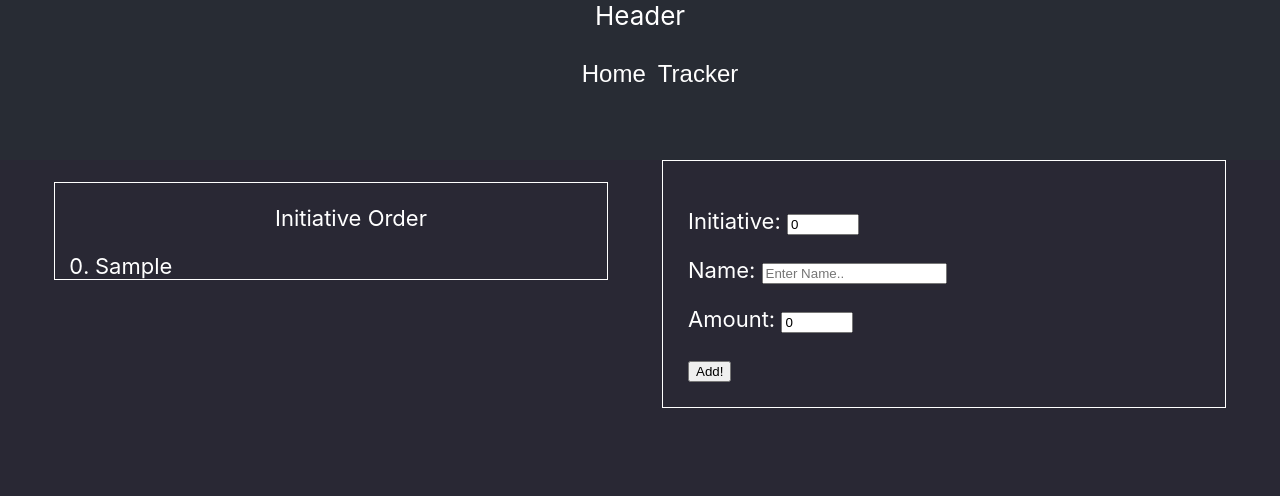
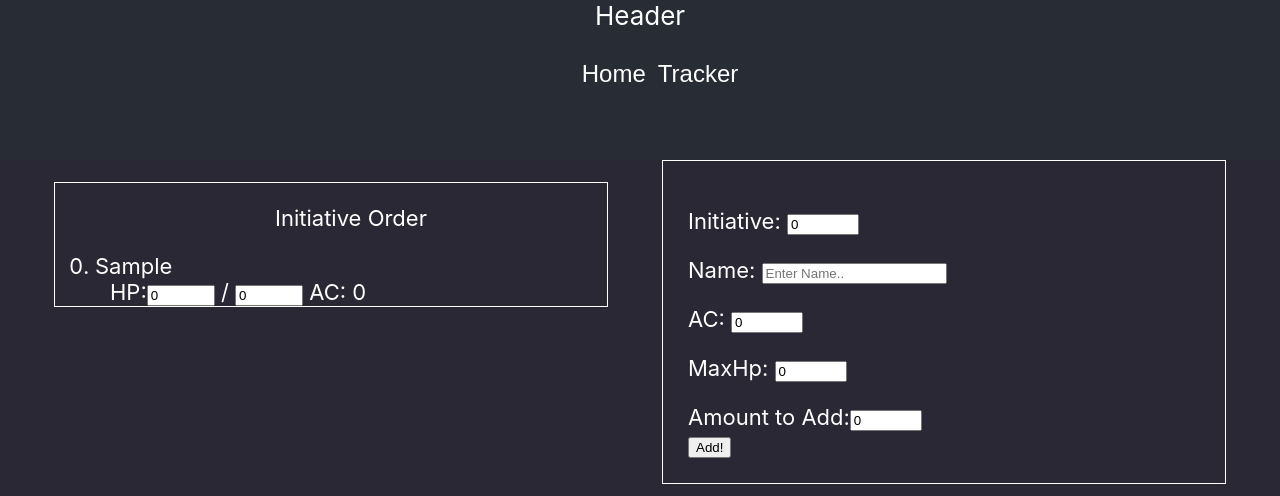
Before and after one commit to ColeHend/dnd-battletracker, a React (Create React App) app: page /tracker in a window 1280 px wide. Both pictures are taken after typing "Sample" into the empty fields and a click on the button "Add!". Shown: the top 496 px of the page. Built offline with nearby package versions, Linux system fonts and the light colour scheme.

Commit message:
Can add groups of creatures

```diff
--- a/package.json
+++ b/package.json
@@ -7,6 +7,7 @@
     "@testing-library/react": "^13.4.0",
     "@testing-library/user-event": "^13.5.0",
     "react": "^18.2.0",
+    "react-collapsible": "^2.10.0",
     "react-dom": "^18.2.0",
     "react-router-dom": "^6.4.1",
     "react-scripts": "5.0.1",
--- a/src/components/actualList/actualList.js
+++ b/src/components/actualList/actualList.js
@@ -1,14 +1,19 @@
 import React from "react";
 import ListItem from "../initListItem/listItem";
 import { AppContext } from "../../App";
+import ListGroupItem from "../listGroupItem/listGroupItem";
 function ActualList() {
   const data = React.useContext(AppContext);
   // @ts-ignore
   const { appInfo } = data;
   console.log(JSON.stringify(appInfo));
-  const realInitList = appInfo.initList.map((creature) => (
-    <ListItem init={creature.init} info={creature.info} />
-  ));
+  const realInitList = appInfo.initList.map((creature) => {
+    if (creature.length > 1) {
+      return <ListGroupItem info={creature} />;
+    } else {
+      return <ListItem init={creature.init} info={creature.info} />;
+    }
+  });
   return (
     <ol id="initList" className="initList">
       <p className="itemOne">Initiative Order</p>
--- a/src/components/addBattle/addBattle.js
+++ b/src/components/addBattle/addBattle.js
@@ -5,9 +5,39 @@ function AddBattle(props) {
   const { appInfo, setAppInfo } = useContext(AppContext);
   //   const { appInfo, setAppInfo } = data;
   let [initVal, setInitVal] = React.useState(0);
-  let [amntVal, setAmntVal] = React.useState(0);
+  let [amntVal, setAmntVal] = React.useState(1);
+  let [maxHpVal, setMaxHpVal] = React.useState(0);
+  let [acVal, setAcVal] = React.useState(0);
   let [nameVal, setNameValue] = React.useState("");
+  let goodInitSort = (a, b) => {
+    if (a.length > 1 && b.length > 1) {
+      return b[0].init - a[0].init;
+    } else if (a.length > 1 && b.length !== Number) {
+      return b.init - a[0].init;
+    } else if (b.length > 1 && a.length !== Number) {
+      return b[0].init - a.init;
+    } else {
+      return b.init - a.init;
+    }
+  };
   let addInitMon = () => {
+    if (amntVal > 1) {
+      let allMons = [];
+      for (let i = 0; i <= amntVal; i++) {
+        const element = {
+          init: initVal,
+          info: {
+            name: nameVal,
+            amount: amntVal,
+            stats: { maxHp: maxHpVal, currHp: maxHpVal, ac: acVal },
+          },
+        };
+        allMons.push(element);
+      }
+      setAppInfo({
+        initList: [...appInfo.initList, allMons].sort(goodInitSort),
+      });
+    } else {
       setAppInfo({
         initList: [
           ...appInfo.initList,
@@ -16,14 +46,16 @@ function AddBattle(props) {
             info: {
               name: nameVal,
               amount: amntVal,
-            stats: { cr: 2 },
+              stats: { maxHp: maxHpVal, currHp: maxHpVal, ac: acVal },
             },
           },
-      ].sort((a, b) => b.init - a.init),
+        ].sort(goodInitSort),
       });
+    }
     setInitVal(0);
     setNameValue("");
     setAmntVal(0);
+    setAcVal(0);
   };
   return (
     <div>
@@ -50,17 +82,38 @@ function AddBattle(props) {
         />
       </p>
       <p>
-        <label htmlFor="amnt">Amount: </label>
+        <label htmlFor="amnt">AC: </label>
+        <input
+          type="number"
+          name="ac"
+          id="ac"
+          value={acVal}
+          onChange={(valu) => setAcVal(Number(valu.target.value))}
+          style={{ width: 64 }}
+        />
+      </p>
+      <p>
+        <label htmlFor="hp">MaxHp: </label>
+        <input
+          type="number"
+          name="hp"
+          id="hp"
+          value={maxHpVal}
+          onChange={(valu) => setMaxHpVal(Number(valu.target.value))}
+          style={{ width: 64 }}
+        />
+      </p>
+      <div>
+        <label htmlFor="amnt">Amount to Add:</label>
         <input
           type="number"
           name="amnt"
           id="amnt"
           value={amntVal}
-          onChange={(valu) => setAmntVal(Number(valu.target.value))}
-          style={{ width: 64 }}
+          onChange={(val) => setAmntVal(Number(val.target.value))}
+          style={{ width: "64px" }}
         />
-      </p>
-
+      </div>
       <button onClick={addInitMon} type="submit">
         Add!
       </button>
--- a/src/components/initListItem/listItem.js
+++ b/src/components/initListItem/listItem.js
@@ -5,7 +5,7 @@ function ListItem(props) {
   return (
     <>
       <li
-        key={`${init} ${info.name} ${info.amount} ${info.stats.cr}`}
+        key={`${init} ${info.name} ${info.stats.ac} ${info.stats.cr}`}
         value={init}
       >
         <ItemTracked info={info} />
--- /dev/null
+++ b/src/components/listGroupItem/listGroupItem.js
@@ -0,0 +1,22 @@
+import React from "react";
+import Collapsible from "react-collapsible";
+import ListItem from "../initListItem/listItem";
+function ListGroupItem(props) {
+  let { info } = props;
+  console.log(props);
+  let groupList = info.map((creatur) => (
+    <ListItem init={creatur.init} info={creatur.info} />
+  ));
+  console.log("GroupItemInfo: ", info);
+  return (
+    <>
+      <li value={info[0].init}>
+        <Collapsible trigger={info[0].info.name + " Group"}>
+          <ol style={{ listStyle: "none" }}>{groupList}</ol>
+        </Collapsible>
+      </li>
+    </>
+  );
+}
+
+export default ListGroupItem;
--- /dev/null
+++ b/src/components/tracker/itemTracked/item.css
@@ -0,0 +1,6 @@
+.hpDiv{
+    margin-left: 15px;
+}
+.hpDiv input{
+    width: 60px;
+}
--- a/src/components/tracker/itemTracked/item.js
+++ b/src/components/tracker/itemTracked/item.js
@@ -1,11 +1,27 @@
-import React from "react";
-
+import React, { useState, useContext } from "react";
+import "./item.css";
+// import { AppContext } from "../../../App";
 function ItemTracked(props) {
   let { info } = props;
+  // const { appInfo, setAppInfo } = useContext(AppContext);
+  const [currHp, setCurrHp] = useState(info.stats.currHp);
   return (
     <>
       <div>
-        {info.amount > 1 ? `${info.amount} of` : ""} {info.name}
+        {info.name}
+        <div className="hpDiv">
+          HP:
+          <input
+            type="number"
+            name="currHp"
+            id="currHp"
+            value={currHp}
+            onChange={(newVal) => setCurrHp(Number(newVal.target.value))}
+          />{" "}
+          /{" "}
+          <input type="text" name="maxHP" id="maxHP" value={info.stats.maxHp} />
+          {` AC: ${info.stats.ac}`}
+        </div>
       </div>
     </>
   );
```
Also changed, not shown: src/components/tracker/tracker.css (line endings or trailing spaces), 1 other file (tests, documents, lock files or other folders). Lines whose indentation alone changed are shown as unchanged.
